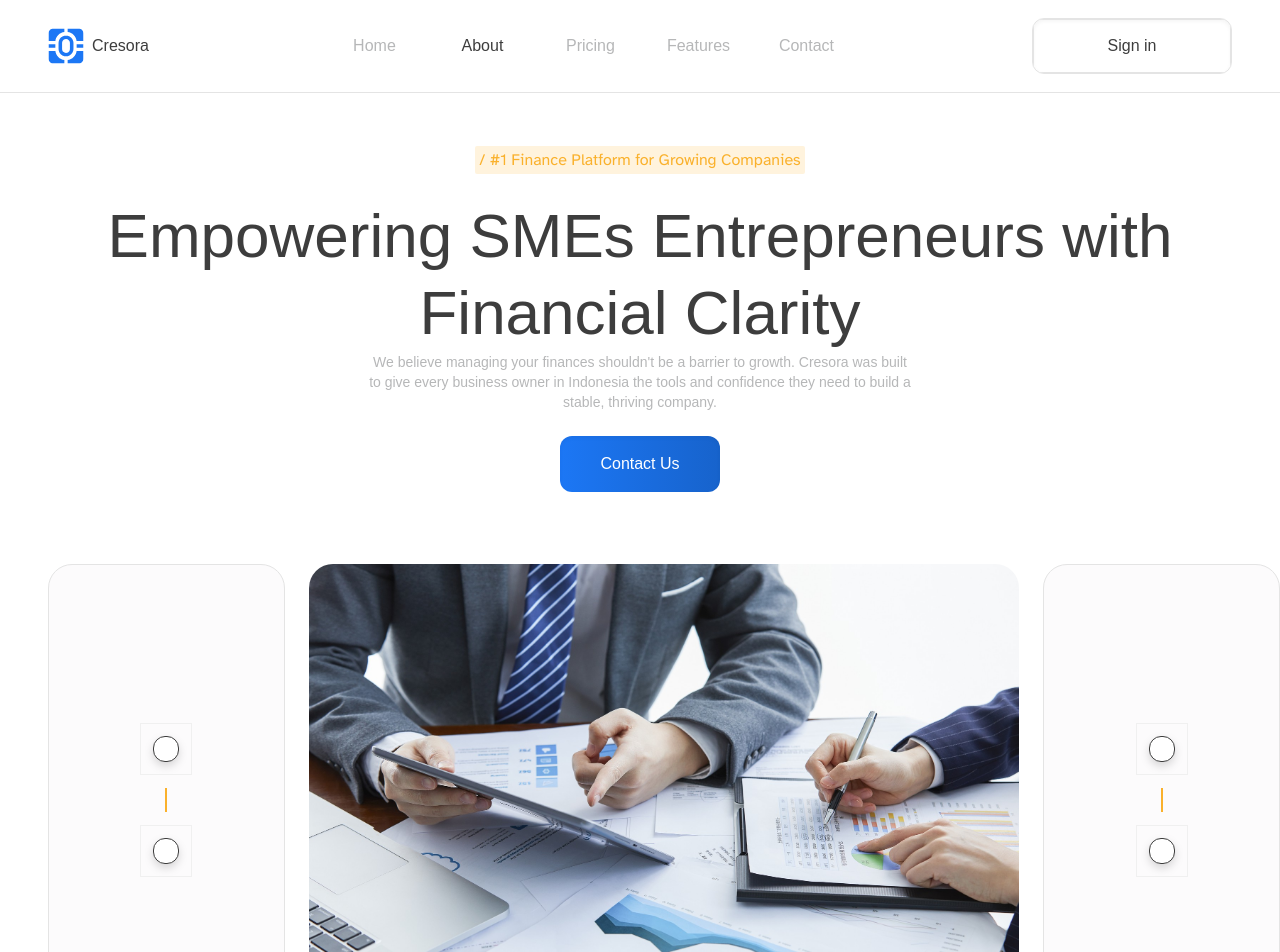
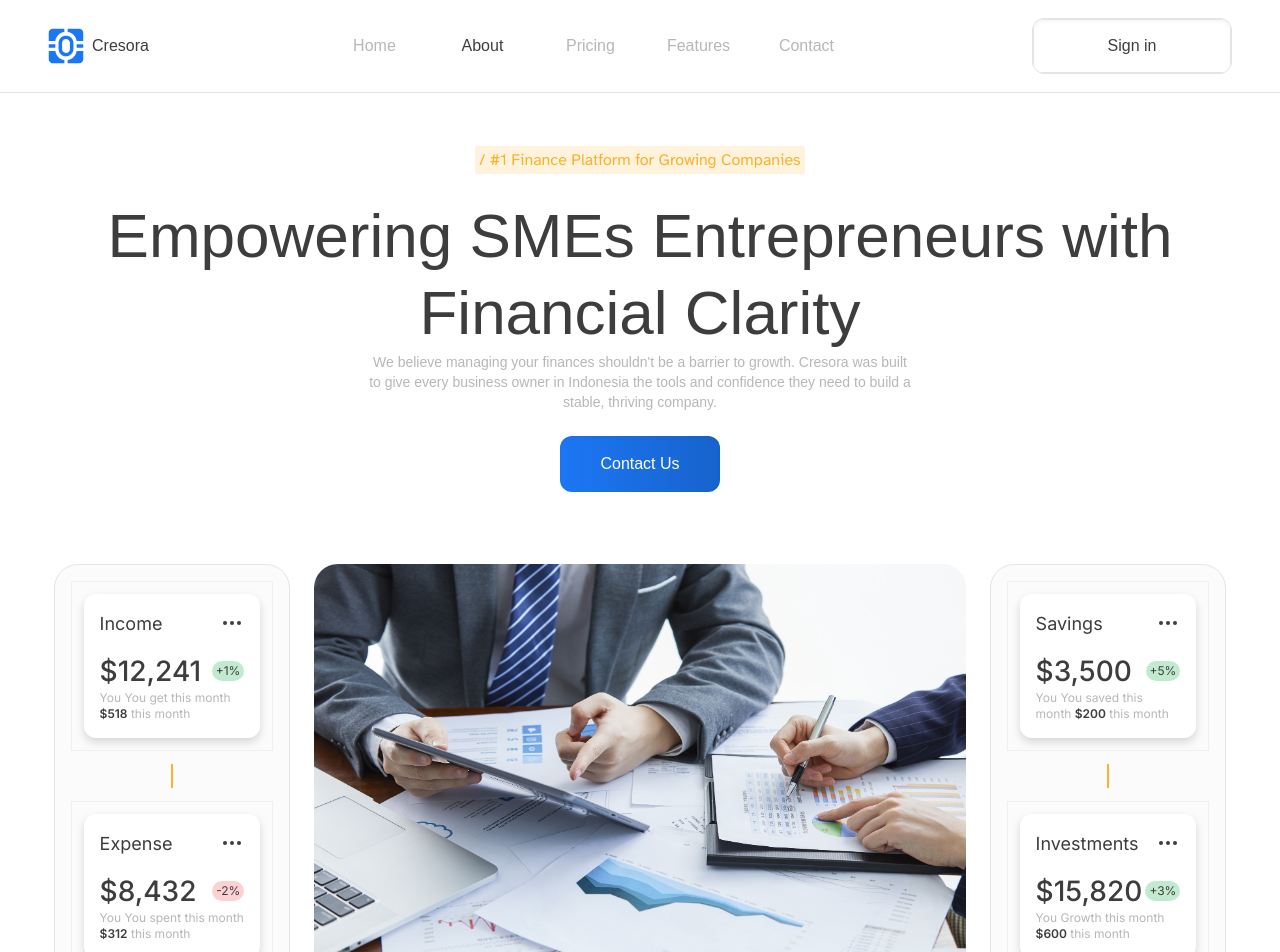
Before and after one commit to Hckerson/cresora, a Next.js app: page /about in a window 1280 px wide. Shown: the top 952 px of the page. Built offline with nearby package versions, Linux system fonts and the light colour scheme.

Commit message:
update: complete hero section

```diff
--- a/app/lib/placeholder-data.ts
+++ b/app/lib/placeholder-data.ts
@@ -243,18 +243,49 @@ const footerData = {
 };
 
 const homeFigures = [
-    {figure: '5K', symbol:"+", label:"Active Users"},
-    {figure: '2.5', symbol:"x", label:"Faster Reporting"},
-    {figure: '2K', symbol:"+", label:"Positive Reviews"},
-
-]
+    { figure: "5K", symbol: "+", label: "Active Users" },
+    { figure: "2.5", symbol: "x", label: "Faster Reporting" },
+    { figure: "2K", symbol: "+", label: "Positive Reviews" },
+];
 
 const aboutFigures = [
-    {figure: '100', symbol:"+", label:"Active Users"},
-    {figure: '1K', symbol:"+    ", label:"Payment Tracked"},
-    {figure: '8K', symbol:"+", label:"Managed by cresora"},
+    { figure: "100", symbol: "+", label: "Active Users" },
+    { figure: "1K", symbol: "+    ", label: "Payment Tracked" },
+    { figure: "8K", symbol: "+", label: "Managed by cresora" },
+];
 
-]
+const leftFrameData = [
+    {
+        name: "Income",
+        value: "$12,241",
+        amount: "$518",
+        action: "You get this month",
+        percentage: "+1%",
+    },
+    {
+        name: "Expense",
+        value: "$8,432",
+        amount: "$312",
+        action: "You spent this month",
+        percentage: "-2%",
+    },
+];
+const rightFrameData = [
+    {
+        name: "Savings",
+        value: "$3,500",
+        amount: "$200",
+        action: "You saved this month",
+        percentage: "+5%",
+    },
+    {
+        name: "Investments",
+        value: "$15,820",
+        amount: "$600",
+        action: "Growth this month",
+        percentage: "+3%",
+    },
+];
 
 export {
     plans,
@@ -266,6 +297,8 @@ export {
     homeFigures,
     aboutFigures,
     roundedImages,
+    leftFrameData,
+    rightFrameData,
     featureCardData,
     benefitCardData,
     testimonialCardData,
--- a/components/routes/about/hero-section.tsx
+++ b/components/routes/about/hero-section.tsx
@@ -5,6 +5,7 @@ import Hightlight from "@/components/ui/highlight";
 import Description from "@/components/ui/description";
 import CustomImage from "@/components/ui/custom-image";
 import { aboutFigures } from "@/app/lib/placeholder-data";
+import { leftFrameData, rightFrameData } from "@/app/lib/placeholder-data";
 
 export default function Hero() {
     return (
@@ -22,16 +23,17 @@ a stable, thriving company."
                     Contact Us
                 </Button>
             </div>
-            <div className="grid grid-cols-[20%_60%_20%] gap-6 pt-18">
-                <Frame />
+            <div className="grid grid-cols-[20%_55%_20%] justify-center gap-6 pt-18">
+                <Frame data={leftFrameData} />
                 <CustomImage
                     height={1300}
                     width={2000}
                     alt="Financial workers collaborating"
                     src="/images/lcd.jpg"
-                    classes="rounded-3xl"
+                    classes="rounded-3xl h-full"
+                    boxClass="max-h-[422px]"
                 />
-                <Frame />
+                <Frame data={rightFrameData} />
             </div>
             <div className="py-12">
                 <Points data={aboutFigures} />
--- a/components/ui/frame-card.tsx
+++ b/components/ui/frame-card.tsx
@@ -1,8 +1,53 @@
-export default function FrameCard() {
+import clsx from "clsx";
+import { Ellipsis } from "lucide-react";
+import { inter } from "@/app/fonts";
+
+export interface FrameProps {
+    name: string;
+    value: string;
+    amount: string;
+    action: string;
+    percentage: string;
+}
+
+export default function FrameCard({ data }: { data: FrameProps }) {
+    const { name, value, amount, action, percentage } = data;
     return (
-        <div className="box-border border border-[#F0F0F0] p-3">
-            <div className="bg-background rounded-[12px] border p-3 drop-shadow-lg">
-
+        <div
+            className={clsx(
+                "box-border border border-[#F0F0F0] p-3",
+                inter.className,
+            )}
+        >
+            <div className="bg-background flex flex-col gap-y-4 rounded-[12px] p-4 drop-shadow-lg">
+                <div className="flexy items-center justify-between">
+                    <p className="text-[12px] md:text-[15px] lg:text-[18px]">
+                        {name}
+                    </p>
+                    <Ellipsis />
+                </div>
+                <div className="box-border w-full">
+                    <div className="flex items-center justify-between">
+                        <p className="text-[15px] leading-[1.32] font-medium md:text-[20px] lg:text-[28px]">
+                            {value}
+                        </p>
+                        <span
+                            className={clsx(
+                                "h-fit w-fit rounded-full px-1 py-0.5 text-xs",
+                                percentage.startsWith("+")
+                                    ? "bg-[#02A83C]/24"
+                                    : "bg-[#F23D3F]/24",
+                            )}
+                        >
+                            {percentage}
+                        </span>
+                    </div>
+                    <p className="text-primary-foreground text-xs">
+                        You {action}{" "}
+                        <span className="text-foreground font-semibold">{`${amount}`}</span>{" "}
+                        this month
+                    </p>
+                </div>
             </div>
         </div>
     );
--- a/components/ui/frames.tsx
+++ b/components/ui/frames.tsx
@@ -1,11 +1,11 @@
-import FrameCard from "./frame-card";
+import FrameCard, { FrameProps } from "./frame-card";
 
-export default function Frame() {
+export default function Frame({ data }: { data: FrameProps[] }) {
     return (
-        <div className="flexy flex-col rounded-3xl border border-[#E4E4E4] bg-[#FCFBFC] p-4">
-            <FrameCard />
-            <div className="h-[2px] bg-[#FAB12C] rotate-90 w-6"></div>
-            <FrameCard />
+        <div className="flexy flex-col rounded-3xl h-fit  border border-[#E4E4E4] bg-[#FCFBFC] p-4">
+            <FrameCard data={data[0]}/>
+            <div className="h-[2px] w-6 rotate-90 bg-[#FAB12C]"></div>
+            <FrameCard data={data[1]} />
         </div>
     );
 }
```
Also changed, not shown: components/routes/about/principle-section.tsx (added).
